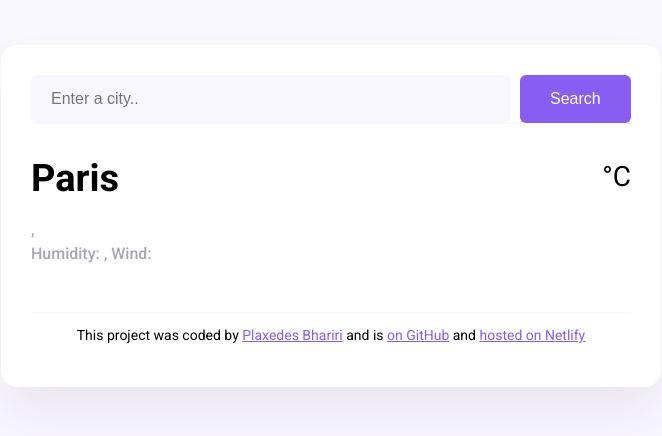
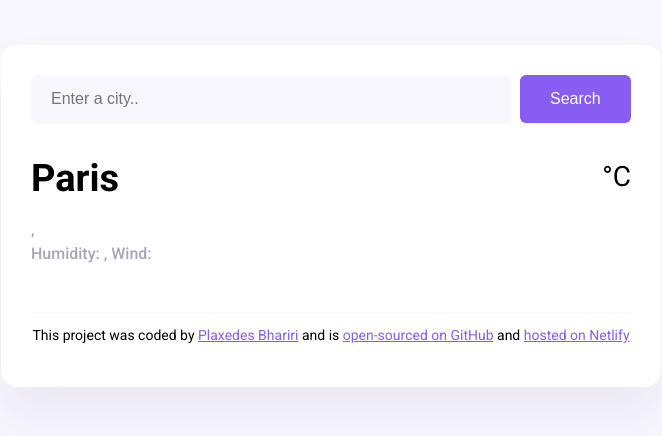
Before and after one commit to charisbhariri/my-new-weather-project, a website built with Parcel: page index.html in a window 1280 px wide. Shown: the whole page, without its empty margins (309-971 px from the left). Built offline with nearby package versions, Linux system fonts and the light colour scheme; no server answers.

Commit message:
edited my netlify and github repository

```diff
--- a/index.html
+++ b/index.html
@@ -54,14 +54,14 @@
           >
           and is
           <a
-            href="https://github.com/charisbhariri/my-first-project"
+            href="https://github.com/charisbhariri/my-new-weather-project"
             target="_blank"
           >
-            on GitHub</a
+            open-sourced on GitHub</a
           >
           and
           <a
-            href="https://endearing-sunshine-475a78.netlify.app/"
+            href="https://my-new-weather-project.netlify.app/"
             target="_blank"
             >hosted on Netlify</a
           >
```
